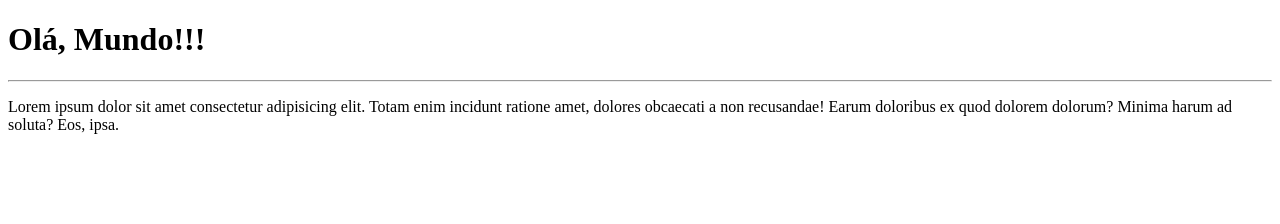
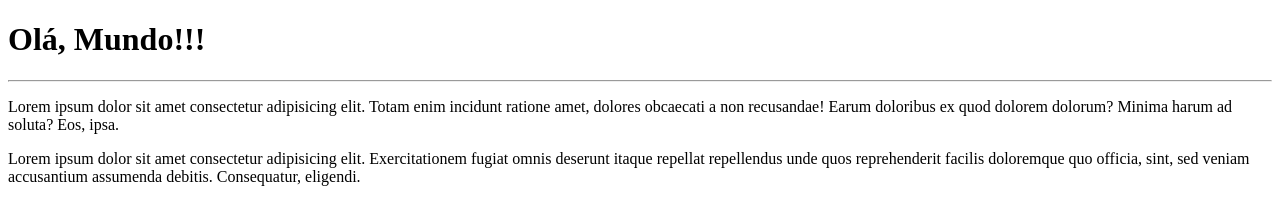
Before and after one commit to Andre-Uchoa/Hello-World, a plain HTML site: page Site-exemplo/index.html in a window 1280 px wide. Drawn offline with Linux system fonts and the light colour scheme.

Commit message:
Adicionei parágrafo

```diff
--- a/Site-exemplo/index.html
+++ b/Site-exemplo/index.html
@@ -11,5 +11,7 @@
     <hr>
 
     <p>Lorem ipsum dolor sit amet consectetur adipisicing elit. Totam enim incidunt ratione amet, dolores obcaecati a non recusandae! Earum doloribus ex quod dolorem dolorum? Minima harum ad soluta? Eos, ipsa.</p>
+    <p>Lorem ipsum dolor sit amet consectetur adipisicing elit. Exercitationem fugiat omnis deserunt itaque repellat repellendus unde quos reprehenderit facilis doloremque quo officia, sint, sed veniam accusantium assumenda debitis. Consequatur, eligendi.</p>
+    <br>
 </body>
 </html>
```
